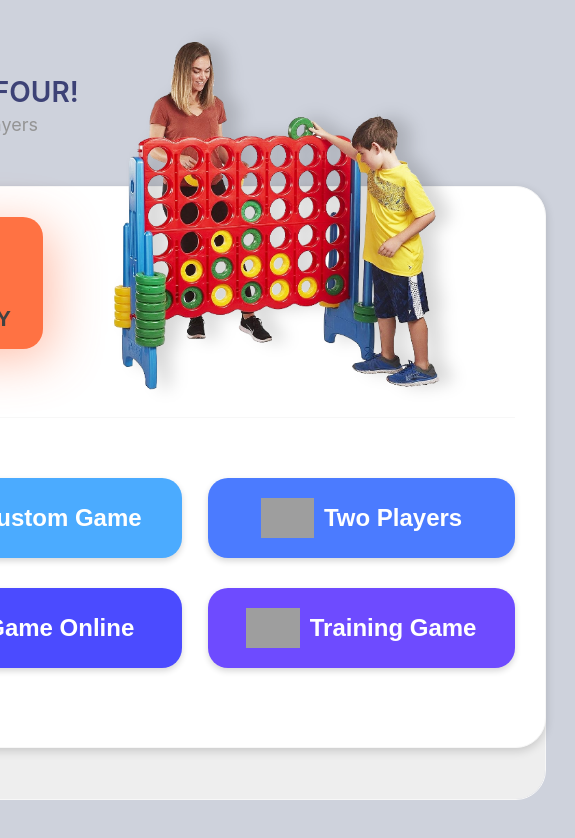
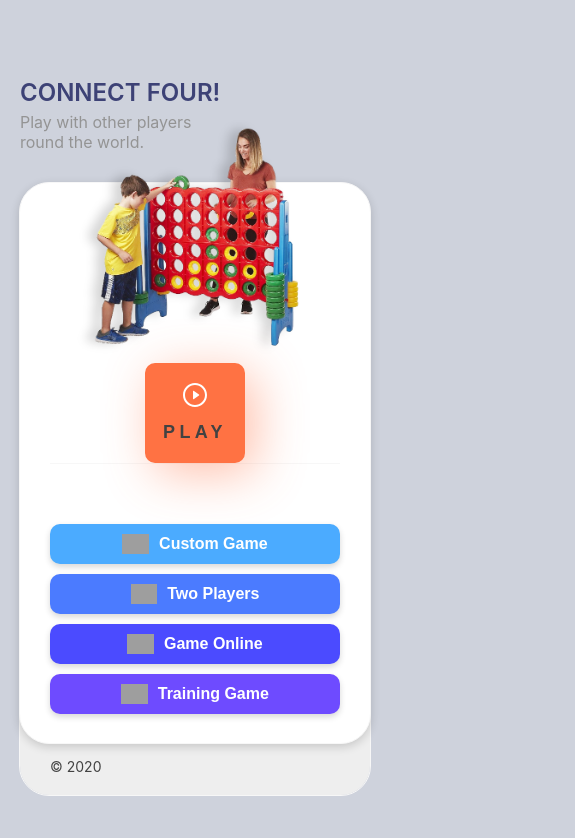
Before and after one commit to sanjeetiitr/connect-four-game, a React (Create React App) app: page / in a window 390 px wide. Shown: the top 838 px of the page, 575 px wide, since content can reach past the window. Built offline with nearby package versions, Linux system fonts and the light colour scheme; grey boxes are pictures that could not be loaded.

Commit message:
responsive added

```diff
--- a/src/App.tsx
+++ b/src/App.tsx
@@ -4,13 +4,41 @@ import { GameScreen } from "./containers/gameScreen";
 import { HomeScreen } from "./containers/homeScreen";
 import { PreStartScreen } from "./containers/preStartScreen";
 
+const ViewportProvider = () => {
+  const [width, setWidth] = React.useState(window.innerWidth);
+  const handleWindowResize = () => {
+    setWidth(window.innerWidth);
+  };
+
+  React.useEffect(() => {
+    window.addEventListener("resize", handleWindowResize);
+    return () => window.removeEventListener("resize", handleWindowResize);
+  }, []);
+
+  return { width };
+};
+
 const App = () => {
+  let { width } = ViewportProvider();
+  const isMobile = width > 450 ? false : true;
   return (
     <BrowserRouter>
       <Switch>
-        <Route exact path="/" component={HomeScreen} />
-        <Route exact path="/game" component={GameScreen} />
-        <Route exact path="/prestart" component={PreStartScreen} />
+        <Route
+          exact
+          path="/"
+          render={() => <HomeScreen isMobile={isMobile} />}
+        />
+        <Route
+          exact
+          path="/game"
+          render={() => <GameScreen isMobile={isMobile} />}
+        />
+        <Route
+          exact
+          path="/prestart"
+          render={() => <PreStartScreen isMobile={isMobile} />}
+        />
       </Switch>
     </BrowserRouter>
   );
--- a/src/components/gameTile.tsx
+++ b/src/components/gameTile.tsx
@@ -163,6 +163,23 @@ const GameTileWrapper = styled.div`
     margin: 4px;
     border: 2px solid #ffffff;
     box-shadow: 0px 3px 6px #00000040 inset;
+    cursor: pointer;
+  }
+
+  @media (max-width: 450px) {
+    border-radius: 20px;
+
+    .round_cell {
+      width: calc(310px / 8 - 8px);
+      height: calc(310px / 8 - 8px);
+      background: white;
+      display: inline-block;
+      box-sizing: border-box;
+      border-radius: 50%;
+      margin: 4px;
+      border: 2px solid #ffffff;
+      box-shadow: 0px 3px 6px #00000040 inset;
+    }
   }
 `;
 
--- a/src/containers/gameScreen.tsx
+++ b/src/containers/gameScreen.tsx
@@ -35,7 +35,7 @@ const GameScreenWrapper = styled.div`
     }
     .back-icon {
       position: absolute;
-      left: 0;
+      left: 20px;
       cursor: pointer;
     }
   }
@@ -54,7 +54,6 @@ const GameScreenWrapper = styled.div`
     display: flex;
 
     .col-1 {
-      // border-bottom: 1px solid #f7f7f7;
       width: 100%;
     }
     .col-2 {
@@ -129,9 +128,79 @@ const GameScreenWrapper = styled.div`
   .lightYellow {
     background-color: #f6efd5;
   }
+
+  @media (max-width: 450px) {
+    flex-direction: column;
+    width: 100%;
+    justify-content: space-between;
+    height: fit-content;
+
+    .top-navigation {
+      width: 100%;
+      z-index: 2;
+      .header-title {
+        font-size: 20px;
+        font-weight: 600;
+      }
+    }
+
+    .main-wrapper {
+      margin-top: 60px;
+      height: calc(100% - 60px);
+      width: 100%;
+      border-radius: 30px;
+
+      flex-direction: row;
+      margin-bottom: 20px;
+      .col-1 {
+        height: 330px;
+        width: 350px;
+      }
+      .col-2 {
+        flex-wrap: wrap;
+        width: 100%;
+      }
+    }
+
+    .side-wrapper {
+      height: 100%;
+      width: 100%;
+      border-radius: 30px;
+      margin-left: 0px;
+      padding-left: 0px;
+      margin-bottom: 20px;
+
+      .det-title {
+        font-size: 20px;
+      }
+      .win-text {
+        font-size: 18px;
+        padding-top: 8px;
+      }
+      .det-sub-title {
+        font-size: 16px;
+        padding-top: 8px;
+        padding-bottom: 10px;
+      }
+      .player-det {
+        border: 1px solid #70707026;
+        border-radius: 15px;
+
+        .sub-t1 {
+          opacity: 0.56;
+          font-size: 14px;
+        }
+        .sub-t2 {
+          opacity: 0.56;
+          font-size: 18px;
+          font-weight: 600;
+        }
+      }
+    }
+  }
 `;
 
-export const GameScreen: React.FC<{}> = () => {
+export const GameScreen: React.FC<{ isMobile: boolean }> = ({ isMobile }) => {
   let game_setting = sessionStorage.getItem("game_setting")
     ? sessionStorage.getItem("game_setting")
     : "";
@@ -167,10 +236,6 @@ export const GameScreen: React.FC<{}> = () => {
       return Player.One;
     }
   };
-
-  // React.useEffect(() => {
-  //   setPlayerTurn(decidePlayerTurn());
-  // }, []);
 
   const handleEndGame = () => {
     sessionStorage.clear();
@@ -234,7 +299,11 @@ export const GameScreen: React.FC<{}> = () => {
         <div className="header-title">Two Player Game</div>
       </CustomRow>
       <div className="main-wrapper">
-        <CustomRow margin="30px" justify="center" className="col-1">
+        <CustomRow
+          margin={isMobile ? "10px" : "30px"}
+          justify="center"
+          className="col-1"
+        >
           <GameTileBox
             setPlayerTurn={setPlayerTurn}
             playerTurn={playerTurn}
@@ -246,7 +315,11 @@ export const GameScreen: React.FC<{}> = () => {
         </CustomRow>
       </div>
       <div className="side-wrapper">
-        <CustomColumn margin="30px" justify="space-between" className="col-2">
+        <CustomColumn
+          margin={isMobile ? "10px" : "30px"}
+          justify="space-between"
+          className="col-2"
+        >
           <div className="det-title">
             {game_setting && JSON.parse(game_setting).gameCount} Games
             Tournament
@@ -316,7 +389,10 @@ export const GameScreen: React.FC<{}> = () => {
             </CustomColumn>
           </CustomRow>
           <div className="divider" />
-          <CustomColumn width="100%" padding="20px 0">
+          <CustomColumn
+            width="100%"
+            padding={isMobile ? "20px 0 0 0" : "20px 0"}
+          >
             {!wonGame && (
               <NormalButton disabled marginBottom="20px" background="#4B7BFF">
                 Undo Step
@@ -344,6 +420,7 @@ export const GameScreen: React.FC<{}> = () => {
               onClick={handleEndGame}
               background="white"
               color="#CC0000"
+              // marginBottom={isMobile ? "0" : ""}
             >
               End Tournament
             </NormalButton>
--- a/src/containers/homeScreen.tsx
+++ b/src/containers/homeScreen.tsx
@@ -3,7 +3,7 @@ import { useHistory } from "react-router";
 import styled from "styled-components";
 import { CustomModal } from "../components/modal";
 import PlayIcon from "../svgComponent/playIcon";
-import { CustomRow, NormalButton } from "../utils/custumStyles";
+import { CustomColumn, CustomRow, NormalButton } from "../utils/custumStyles";
 
 const ScreenWrapper = styled.div`
   flex-direction: column;
@@ -28,6 +28,24 @@ const ScreenWrapper = styled.div`
       letter-spacing: 0px;
       color: #949494;
     }
+
+    @media (max-width: 450px) {
+      width: 100%;
+      padding: 30px 0;
+      .title-bold {
+        font-size: 24px;
+        color: #3d4276;
+        letter-spacing: 0px;
+        text-transform: uppercase;
+        font-weight: 600;
+        padding-bottom: 5px;
+      }
+      .title-second {
+        font-size: 16px;
+        letter-spacing: 0px;
+        color: #949494;
+      }
+    }
   }
 
   .main-wrapper {
@@ -51,6 +69,31 @@ const ScreenWrapper = styled.div`
 
     .main-img {
       margin-top: -200px;
+    }
+
+    @media (max-width: 450px) {
+      background-color: white;
+      height: 560px;
+      width: 100%;
+      box-shadow: 0px 3px 10px #00000029;
+      border: 1px solid #f7f7f7;
+      border-radius: 30px;
+      opacity: 1;
+      z-index: 1;
+      flex-direction: column;
+      display: flex;
+
+      .col-1 {
+        border-bottom: 1px solid #f7f7f7;
+      }
+      .col-2 {
+        flex-wrap: wrap;
+      }
+
+      .main-img {
+        margin-top: -100px;
+        transform: scaleX(-1);
+      }
     }
   }
 
@@ -79,10 +122,27 @@ const ScreenWrapper = styled.div`
       padding: 40px 30px 20px 30px;
     }
   }
+
+  @media (max-width: 450px) {
+    .bottom-wrapper {
+      height: 150px;
+      background-color: #eeeeee;
+      width: 100%;
+      border-radius: 30px;
+      margin-top: -100px;
+      font-size: 18px;
+
+      .copyright {
+        font-size: 14px;
+        text-align: left;
+        padding: 40px 30px 20px 30px;
+      }
+    }
+  }
 `;
 
 const PlayButton = styled.button`
-  font-size: "20px";
+  font-size: 20px;
   font-weight: 600;
   cursor: pointer;
   padding: 30px;
@@ -119,9 +179,22 @@ const PlayButton = styled.button`
     border: none;
     outline: none;
   }
+
+  @media (max-width: 450px) {
+    font-size: 14px;
+    padding: 10px;
+    width: 100px;
+    height: 100px;
+    border-radius: 10px;
+
+    .btn-txt {
+      font-size: 18px;
+      margin-top: 12px;
+    }
+  }
 `;
 
-export const HomeScreen: React.FC<{}> = () => {
+export const HomeScreen: React.FC<{ isMobile: boolean }> = ({ isMobile }) => {
   let history = useHistory();
   const handleModalClick = (id: string) => {
     let element = document.getElementById(id);
@@ -142,6 +215,8 @@ export const HomeScreen: React.FC<{}> = () => {
     }
   };
 
+  console.log(isMobile, "isMobile");
+
   return (
     <ScreenWrapper>
       <div className="top-text">
@@ -152,6 +227,27 @@ export const HomeScreen: React.FC<{}> = () => {
         </div>
       </div>
       <div className="main-wrapper">
+        {isMobile && (
+          <CustomColumn
+            margin="30px"
+            justify="space-evenly"
+            align="center"
+            className="col-1"
+          >
+            <img
+              className="main-img"
+              width="250px"
+              height="250px"
+              alt="img"
+              src="/4inarow.png"
+            />
+            <PlayButton>
+              <PlayIcon fill="#fff" height="24px" />
+              <div className="btn-txt">PLAY</div>
+            </PlayButton>
+          </CustomColumn>
+        )}
+        {!isMobile && (
           <CustomRow margin="30px" justify="space-evenly" className="col-1">
             <PlayButton>
               <PlayIcon fill="#fff" height="40px" />
@@ -165,37 +261,46 @@ export const HomeScreen: React.FC<{}> = () => {
               src="/4inarow.png"
             />
           </CustomRow>
+        )}
         <CustomRow margin="30px" justify="space-between" className="col-2">
           <NormalButton
             background="#4BABFF"
-            width="48%"
+            width={isMobile ? "100%" : "48%"}
             onClick={() => handleModalClick("custom-modal")}
           >
-            <img height="40" alt="icon" src="/one@2x.png" />
+            <img height={isMobile ? "20" : "40"} alt="icon" src="/one@2x.png" />
             Custom Game
           </NormalButton>
           <NormalButton
             background="#4B7BFF"
-            width="48%"
+            width={isMobile ? "100%" : "48%"}
             onClick={() => history.push("/prestart")}
           >
-            <img height="40" alt="icon" src="/two@2x.png" />
+            <img height={isMobile ? "20" : "40"} alt="icon" src="/two@2x.png" />
             Two Players
           </NormalButton>
           <NormalButton
             background="#4B4BFF"
-            width="48%"
+            width={isMobile ? "100%" : "48%"}
             onClick={() => handleModalClick("custom-modal")}
           >
-            <img height="40" alt="icon" src="/online@2x.png" />
+            <img
+              height={isMobile ? "20" : "40"}
+              alt="icon"
+              src="/online@2x.png"
+            />
             Game Online
           </NormalButton>
           <NormalButton
             background="#6E4BFF"
-            width="48%"
+            width={isMobile ? "100%" : "48%"}
             onClick={() => handleModalClick("custom-modal")}
           >
-            <img height="40" alt="icon" src="/training@2x.png" />
+            <img
+              height={isMobile ? "20" : "40"}
+              alt="icon"
+              src="/training@2x.png"
+            />
             Training Game
           </NormalButton>
         </CustomRow>
--- a/src/containers/preStartScreen.tsx
+++ b/src/containers/preStartScreen.tsx
@@ -4,10 +4,9 @@ import styled from "styled-components";
 import { CustomAvatar } from "../components/avatar";
 import { CustomModal } from "../components/modal";
 import BackIcon from "../svgComponent/backIcon";
-import PlayIcon from "../svgComponent/playIcon";
 import { CustomColumn, CustomRow, NormalButton } from "../utils/custumStyles";
 interface Props {
-  match: any;
+  isMobile: boolean;
 }
 
 const PreStartScreenWrapper = styled.div`
@@ -33,7 +32,7 @@ const PreStartScreenWrapper = styled.div`
     }
     .back-icon {
       position: absolute;
-      left: 0;
+      left: 20px;
       cursor: pointer;
     }
   }
@@ -123,9 +122,58 @@ const PreStartScreenWrapper = styled.div`
       cursor: pointer;
     }
   }
+
+  @media (max-width: 450px) {
+    .top-navigation {
+      width: 100%;
+      .header-title {
+        font-size: 20px;
+        font-weight: 600;
+      }
+    }
+
+    .main-wrapper {
+      padding: 10px 0;
+      min-height: 560px;
+      width: 100%;
+      border-radius: 30px;
+      align-items: center;
+      justify-content: center;
+
+      .row-ui-style {
+        border: 1px solid #70707026;
+        border-radius: 10px;
+        width: 80%;
+
+        .sub-t1 {
+          font-size: 12px;
+        }
+        .sub-t2 {
+          font-size: 20px;
+        }
+        .input-cust {
+          &:focus-visible {
+            outline: none;
+          }
+        }
+
+        .radio-item {
+          padding: 10px;
+          border-radius: 10px;
+          label {
+            font-size: 18px;
+          }
+          input {
+            height: 14px;
+            width: 14px;
+          }
+        }
+      }
+    }
+  }
 `;
 
-export const PreStartScreen: React.FC<Props> = () => {
+export const PreStartScreen: React.FC<Props> = ({ isMobile }) => {
   let history = useHistory();
   const [player1, setPlayer1] = React.useState("Player 1");
   const [player2, setPlayer2] = React.useState("Player 2");
@@ -359,7 +407,11 @@ export const PreStartScreen: React.FC<Props> = () => {
           </CustomColumn>
         </CustomRow>
         <div className="divider"></div>
-        <NormalButton background="#4BABFF" onClick={handleGameStart}>
+        <NormalButton
+          background="#4BABFF"
+          width={isMobile ? "90%" : "100%"}
+          onClick={handleGameStart}
+        >
           Start Game
         </NormalButton>
       </div>
--- a/src/index.css
+++ b/src/index.css
@@ -20,3 +20,9 @@ code {
 html {
   height: 100%;
 }
+
+@media (max-width: 450px) {
+  #root {
+    padding: 0 20px;
+  }
+}
```
Also changed, not shown: src/components/modal.tsx (+18 -0 lines), src/svgComponent/backIcon.js (+1 -7 lines), src/utils/custumStyles.tsx (+7 -1 lines). Lines whose indentation alone changed are shown as unchanged.
